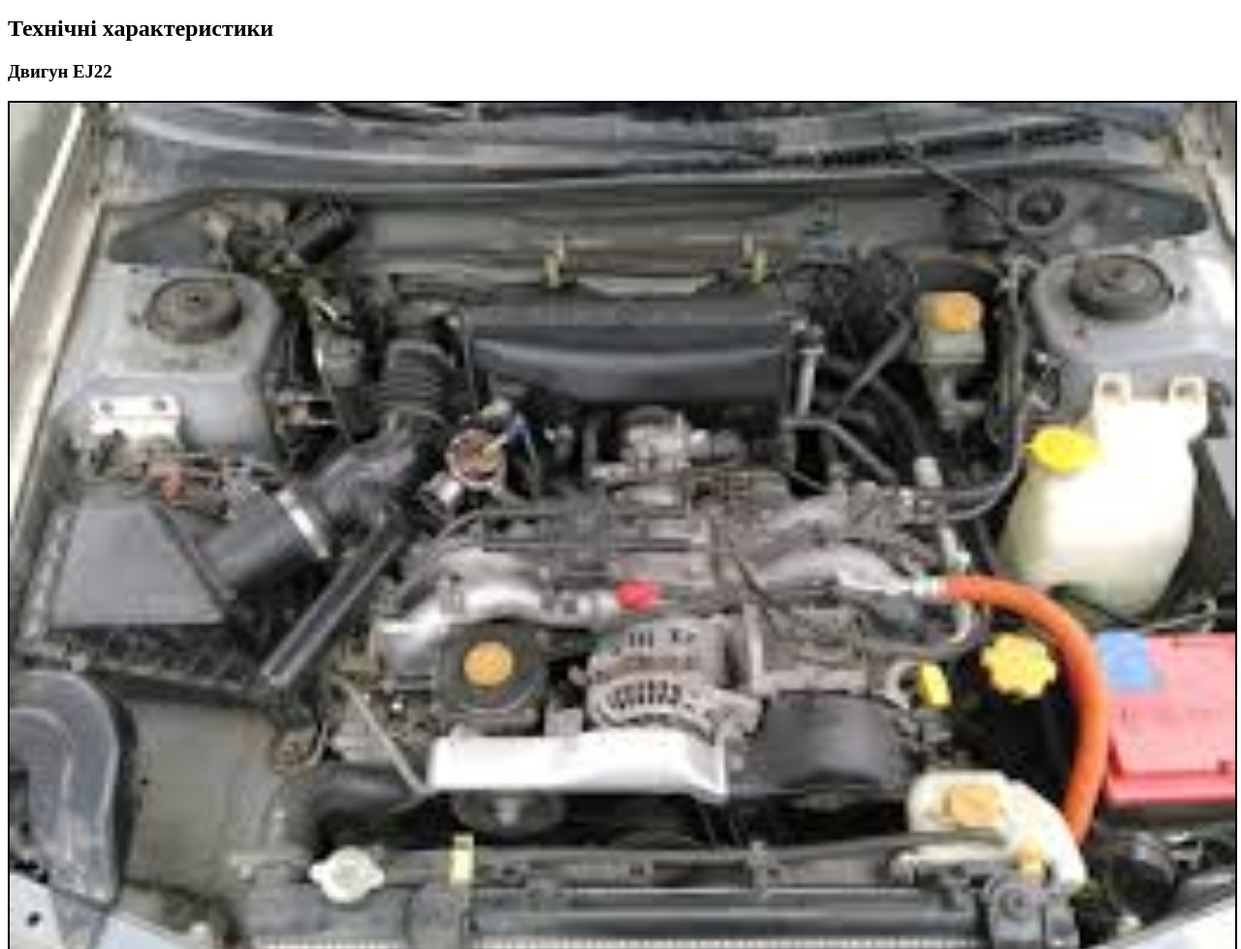
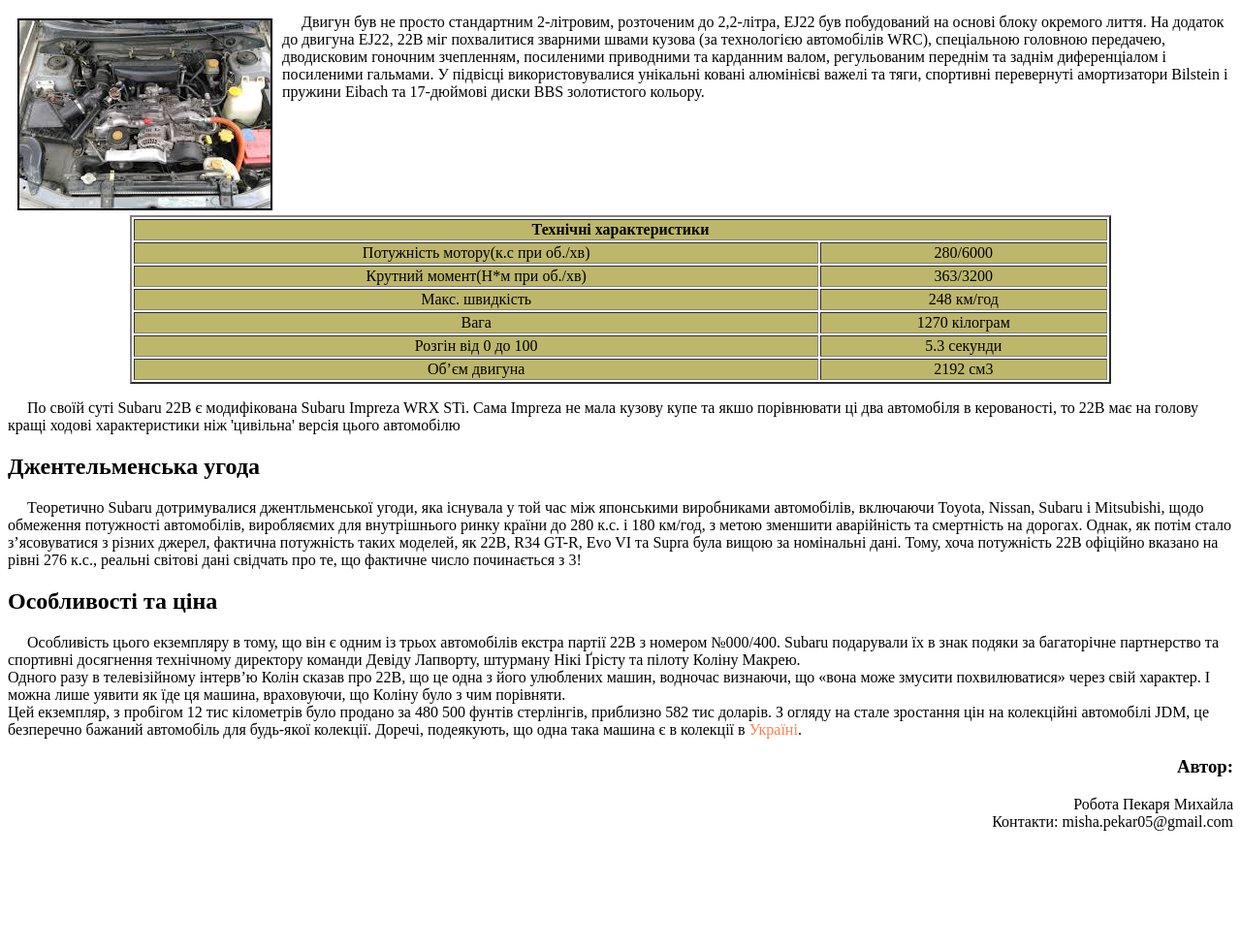
Before and after one commit to Wifit3r/Site1, a plain HTML site: page index.html in a window 1280 px wide. Shown: the part 617-1596 px from the top of the page at 97% size. After the commit the page ends 1490 px from the top, so only its background shows below. Drawn offline with Linux system fonts and the light colour scheme.

Commit message:
commit 6

```diff
--- a/index.html
+++ b/index.html
@@ -1,6 +1,13 @@
 <!DOCTYPE html>
 <html>
     <head >
+        <meta charset="utf-8">
+        <style>
+            p{ text-indent: 20px;}
+            td{text-align: center}
+            a{text-decoration: 0 ; color: coral;}
+            tr{background-color: darkkhaki; border-color: grey;}
+        </style>
         <title>
            Subaru 22B
         </title>
@@ -14,42 +21,43 @@
         <section>
             <article id="history">
                 <h2>Походження назви та історія</h2>
-                <p ><img src="1 Subaru Impreza STi.jpg" style="width: 60%;" align = "left" hspace="10" vspace="5" border = "2">версії 22B походить від назви генерального спонсора гоночної команди Subaru World Rally Team на той час - табачного бренда State Express 555.   П'ятсот п'ятдесят п'ять - це 22B у шістнадцятковій системі числення, яка використовується в комп'ютерному програмуванні. У той час світ ІТ переживав бум, і Impreza була культовою машиною для успішних ІТ-спеціалістів як у Великобританії, так і в Японії. Часом назву 22В трактують як об’єм двигуна, який було збільшено з 2 до 2,2 л, а хтось вважає, що B в назві означає Bilstein, постачальника амортизаторів. Але хто б як не трактував назву версії,  Subaru створили справді фантастичну машину.</p>
+                <p ><img src="1 Subaru Impreza STi.jpg" style="width: 50%;" align = "left" hspace="10" vspace="5" border = "2">версії 22B походить від назви генерального спонсора гоночної команди Subaru World Rally Team на той час - табачного бренда State Express 555.   П'ятсот п'ятдесят п'ять - це 22B у шістнадцятковій системі числення, яка використовується в комп'ютерному програмуванні. У той час світ ІТ переживав бум, і Impreza була культовою машиною для успішних ІТ-спеціалістів як у Великобританії, так і в Японії. Часом назву 22В трактують як об’єм двигуна, який було збільшено з 2 до 2,2 л, а хтось вважає, що B в назві означає Bilstein, постачальника амортизаторів. Але хто б як не трактував назву версії,  Subaru створили справді фантастичну машину.</p>
                 <p>Створений для святкування 40-річчя марки та для відзнаки третього поспіль титулу WRC серед виробників, STi 22B був представлений як серійна версія вже культового дводверного автомобіля Subaru World Rally Car. З широкими передніми та задніми арками, високим заднім спойлером і унікальним двигуном <a href="#M1">EJ22</a>, STi 22B був настільки наближений до ралійного автомобіля Коліна МакРея, наскільки можливо було зробити. Це була справжня дорожня репліка ралійного боліда.</p>
                 <p>Для продажу на внутрішньому ринку Японії було вироблено 399 одиниць 22B, ще 25 було виготовлено для закордонних ринків. Всі вони були продані протягом 48 годин за попередніми замовленнями. Вартість на той час була трохи менша за 40 тис фунтів стерлінгів або 25 тис доларів.</p>
             </article>
-
+        </section>
+        <section>
             <article id="spec">
-                <h2>Технічні характеристики</h2>
+                <h2 >Технічні характеристики</h2>
                 <h3 id = "M1">Двигун EJ22</h3>
-                <p ><img src="images.jpg" align = "left", border = "2", style="width: 100%;">Двигун був не просто стандартним 2-літровим, розточеним до 2,2-літра, EJ22 був побудований на основі блоку окремого лиття. На додаток до двигуна EJ22, 22B міг похвалитися зварними швами кузова (за технологією автомобілів WRC), спеціальною головною передачею, дводисковим гоночним зчепленням, посиленими приводними та карданним валом, регульованим переднім та заднім диференціалом і посиленими гальмами. У підвісці використовувалися унікальні ковані алюмінієві важелі та тяги, спортивні перевернуті амортизатори Bilstein і пружини Eibach та 17-дюймові диски BBS золотистого кольору.</p>
-                <table width = 80% cellspacing = "0" cellpading = "5" border="2" align="center">
+                <p ><img src="images.jpg" align = "left", border = "2" hspace="10" vspace="5">Двигун був не просто стандартним 2-літровим, розточеним до 2,2-літра, EJ22 був побудований на основі блоку окремого лиття. На додаток до двигуна EJ22, 22B міг похвалитися зварними швами кузова (за технологією автомобілів WRC), спеціальною головною передачею, дводисковим гоночним зчепленням, посиленими приводними та карданним валом, регульованим переднім та заднім диференціалом і посиленими гальмами. У підвісці використовувалися унікальні ковані алюмінієві важелі та тяги, спортивні перевернуті амортизатори Bilstein і пружини Eibach та 17-дюймові диски BBS золотистого кольору.</p>
+                <table width = 80% cellspacing = "2" cellpading = "5" border="2" align="center" >
                     <tr>
                         <th colspan="2">Технічні характеристики</th>
                     </tr>
                     <tr>
-                        <td align="center">Потужність мотору(к.с при об./хв)</td>
-                        <td align="center">280/6000</td>
+                        <td >Потужність мотору(к.с при об./хв)</td>
+                        <td >280/6000</td>
                     </tr>
                     <tr>
-                        <td align="center">Крутний момент(Н*м при об./хв)</td>
-                        <td align="center">363/3200</td>
+                        <td >Крутний момент(Н*м при об./хв)</td>
+                        <td >363/3200</td>
                     </tr>
                     <tr>
-                        <td align="center">Макс. швидкість</td>
-                        <td align="center">248 км/год</td>
+                        <td >Макс. швидкість</td>
+                        <td >248 км/год</td>
                     </tr>
                     <tr>
-                        <td align="center">Вага</td>
-                        <td align="center">1270 кілограм</td>
+                        <td >Вага</td>
+                        <td >1270 кілограм</td>
                     </tr>
                     <tr>
-                        <td align="center">Розгін від 0 до 100</td>
-                        <td align="center">5.3 секунди</td>
+                        <td >Розгін від 0 до 100</td>
+                        <td >5.3 секунди</td>
                     </tr>
                     <tr>
-                        <td align="center">об’єм двигуна</td>
-                        <td align = "center">2192 см3</td>
+                        <td>Об’єм двигуна</td>
+                        <td>2192 см3</td>
                     </tr>
                 </table>
                 <p>По своїй суті Subaru 22B є модифікована Subaru Impreza WRX STi. Сама Impreza не мала кузову купе та якшо порівнювати ці два автомобіля в керованості, то 22B має на голову кращі ходові характеристики ніж 'цивільна' версія цього автомобілю</p>
@@ -59,8 +67,8 @@
             <article id="price">
                 <h2>Особливості та ціна</h2>
                 <p>
-                    Особливість цього екземпляру в тому, що він є одним із трьох автомобілів екстра партії 22B з номером №000/400. Subaru подарували їх в знак подяки за багаторічне партнерство та спортивні досягнення технічному директору команди Девіду Лапворту, штурману Нікі Ґрісту та пілоту Коліну Макрею.
-                    Одного разу в телевізійному інтерв’ю Колін сказав про 22B, що це одна з його улюблених машин, водночас визнаючи, що «вона може змусити похвилюватися» через свій характер. І можна лише уявити як їде ця машина, враховуючи, що Коліну було з чим порівняти.
+                    Особливість цього екземпляру в тому, що він є одним із трьох автомобілів екстра партії 22B з номером №000/400. Subaru подарували їх в знак подяки за багаторічне партнерство та спортивні досягнення технічному директору команди Девіду Лапворту, штурману Нікі Ґрісту та пілоту Коліну Макрею.<br>
+                    Одного разу в телевізійному інтерв’ю Колін сказав про 22B, що це одна з його улюблених машин, водночас визнаючи, що «вона може змусити похвилюватися» через свій характер. І можна лише уявити як їде ця машина, враховуючи, що Коліну було з чим порівняти.<br>
                     Цей екземпляр, з пробігом 12 тис кілометрів було продано за 480 500 фунтів стерлінгів, приблизно 582 тис доларів.
                     З огляду на стале зростання цін на колекційні автомобілі JDM, це безперечно бажаний автомобіль для будь-якої колекції. Доречі, подеякують, що одна така машина є в колекції в <a href = "https://auto.bigmir.net/ua/autonews/autoworld/6944294-v-ukraine-zasvetilas-redkaya-subaru-impreza-22b-sti-za-dollar-300-000">Україні</a>.
                 </p>
```
